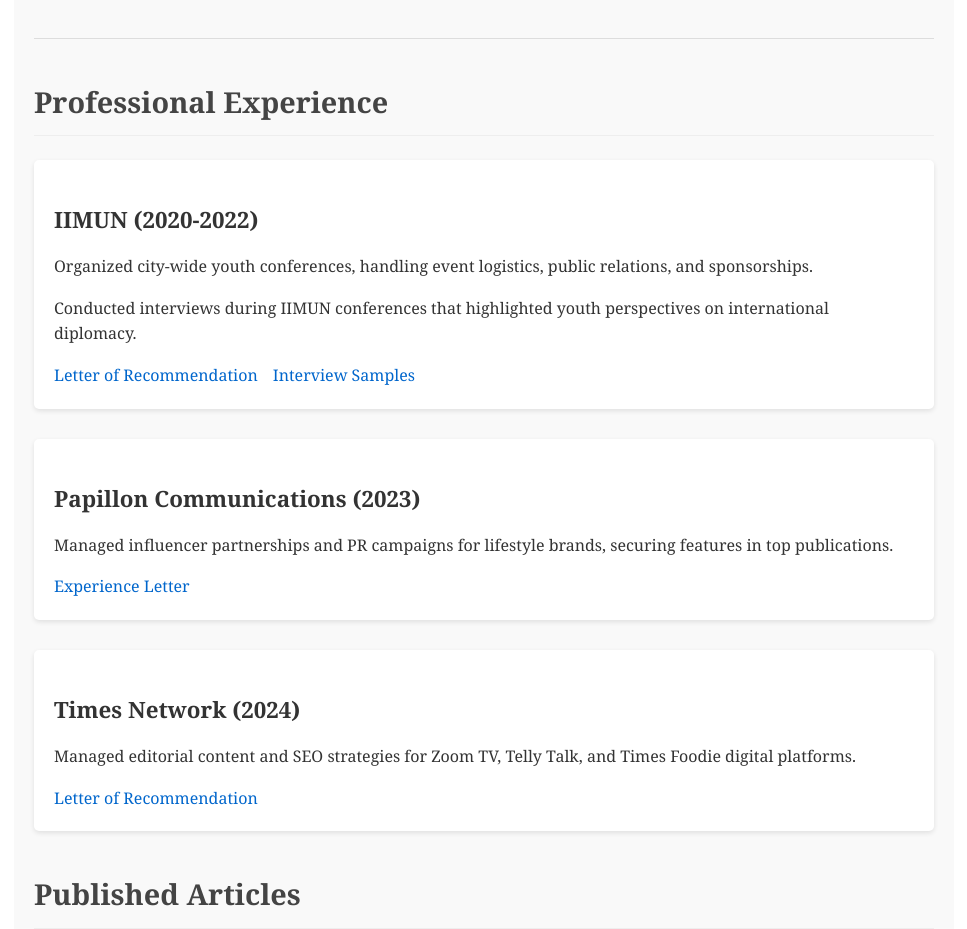
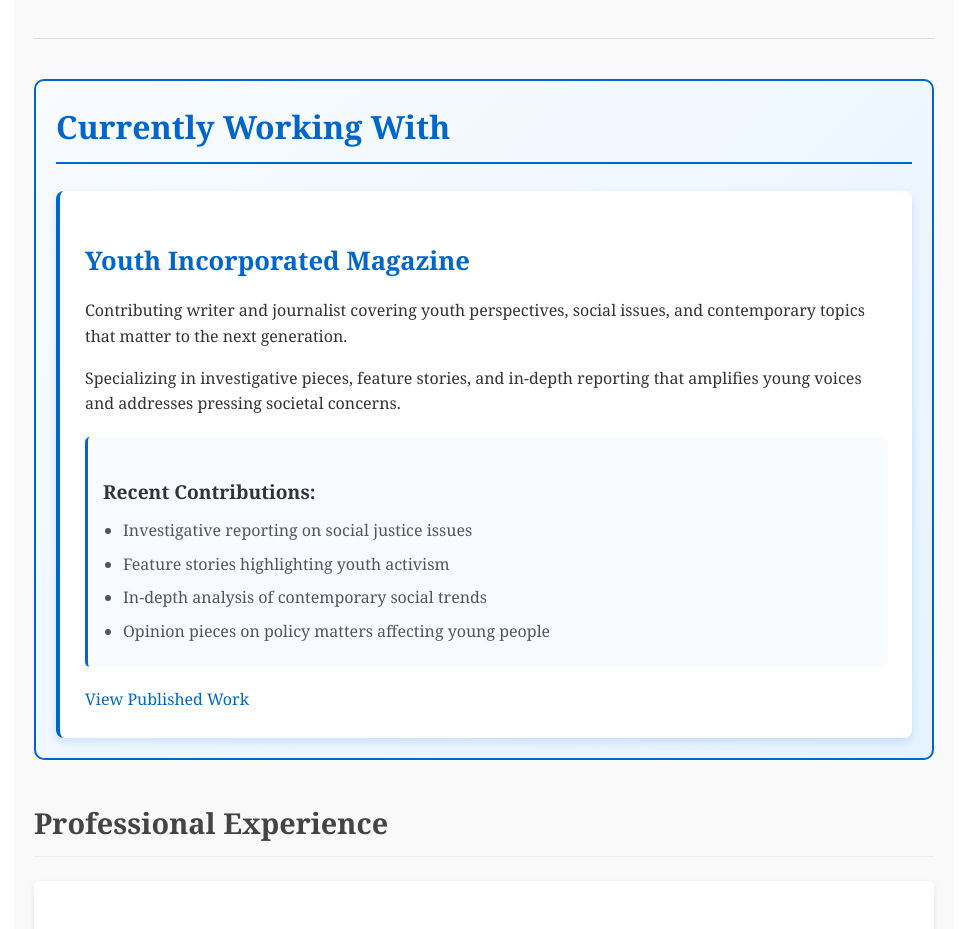
Before and after one commit to riddhiportfolio/journalism_portfolio, a React (Create React App) app in the folder journalism_portfolio/: page / in a window 1280 px wide. Shown: the part 183-1112 px from the top of the page, without its empty margins (156-1123 px from the left). Built offline with nearby package versions, Linux system fonts and the light colour scheme.

Commit message:
last one

```diff
--- a/journalism_portfolio/src/App.css
+++ b/journalism_portfolio/src/App.css
@@ -139,6 +139,60 @@
 .project-item a:hover {
   text-decoration: underline;
 }
+/* Current Work Section */
+.current-work-section {
+  margin-bottom: 40px;
+  border: 2px solid #0066cc;
+  border-radius: 10px;
+  background: linear-gradient(135deg, #f8fbff 0%, #e6f3ff 100%);
+  padding: 20px;
+}
+
+.current-work-section h2 {
+  color: #0066cc;
+  border-bottom: 2px solid #0066cc;
+  font-size: 2rem;
+  margin-top: 0;
+}
+
+.current-work-item {
+  background: white;
+  padding: 25px;
+  border-radius: 8px;
+  box-shadow: 0 4px 10px rgba(0,102,204,0.15);
+  border-left: 4px solid #0066cc;
+}
+
+.current-work-item h3 {
+  font-size: 1.6rem;
+  color: #0066cc;
+  margin-bottom: 15px;
+  font-weight: bold;
+}
+
+.work-highlights {
+  margin: 20px 0;
+  background: #f8fbff;
+  padding: 15px;
+  border-radius: 5px;
+  border-left: 3px solid #0066cc;
+}
+
+.work-highlights h4 {
+  color: #333;
+  margin-bottom: 10px;
+  font-size: 1.2rem;
+}
+
+.work-highlights ul {
+  margin: 0;
+  padding-left: 20px;
+}
+
+.work-highlights li {
+  margin-bottom: 8px;
+  color: #555;
+}
 
 /* Responsive Design */
 @media (max-width: 768px) {
--- a/journalism_portfolio/src/App.js
+++ b/journalism_portfolio/src/App.js
@@ -11,6 +11,27 @@
           <footer>— George Orwell</footer>
         </blockquote>
       </header>
+
+      <section className="current-work-section">
+        <h2>Currently Working With</h2>
+        <div className="current-work-item">
+          <h3>Youth Incorporated Magazine</h3>
+          <p>Contributing writer and journalist covering youth perspectives, social issues, and contemporary topics that matter to the next generation.</p>
+          <p>Specializing in investigative pieces, feature stories, and in-depth reporting that amplifies young voices and addresses pressing societal concerns.</p>
+          <div className="work-highlights">
+            <h4>Recent Contributions:</h4>
+            <ul>
+              <li>Investigative reporting on social justice issues</li>
+              <li>Feature stories highlighting youth activism</li>
+              <li>In-depth analysis of contemporary social trends</li>
+              <li>Opinion pieces on policy matters affecting young people</li>
+            </ul>
+          </div>
+          <div className="experience-links">
+            <a href="https://youthincmag.com/author/riddhi-thakur" target="_blank" rel="noopener noreferrer">View Published Work</a>
+          </div>
+        </div>
+      </section>
 
       <section className="experience-section">
         <h2>Professional Experience</h2>
@@ -39,20 +60,6 @@
           <div className="experience-links">
             <a href="https://drive.google.com/file/d/1NVnY1Vhds2aCQICWqvg9xPpWLGcVAvWD/view?usp=sharing" target="_blank" rel="noopener noreferrer">Letter of Recommendation</a>
           </div>
-        </div>
-      </section>
-
-      <section className="publications-section">
-        <h2>Published Articles</h2>
-        <div className="article-item">
-          <h4>Housewife loses ₹5 Lakh in crypto scam</h4>
-          <p>An investigative piece on the rise of crypto scams in urban households.</p>
-          <a href="https://thedailygazette.substack.com/p/housewife-loses-5-lakh-in-crypto?utm_campaign=post&utm_medium=web&triedRedirect=true" target="_blank" rel="noopener noreferrer">Read Article</a>
-        </div>
-        <div className="article-item">
-          <h4>Nirbhaya Squad: Big Promises, Little Action</h4>
-          <p>Reporting on systemic gaps in Mumbai's women's safety initiative.</p>
-          <a href="https://thedailygazette.substack.com/p/nirbhaya-squad-big-promises-little?utm_campaign=post&utm_medium=web&triedRedirect=true" target="_blank" rel="noopener noreferrer">Read Article</a>
         </div>
       </section>
 
```
